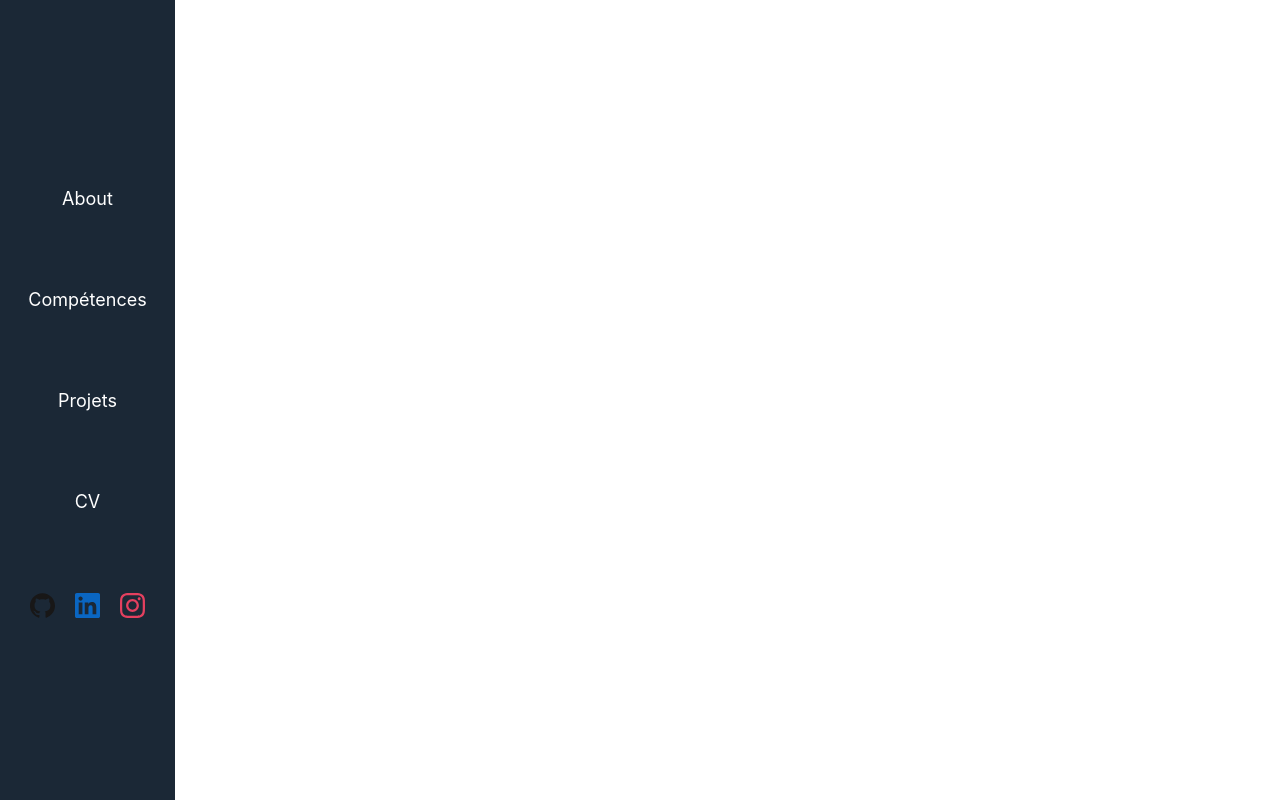
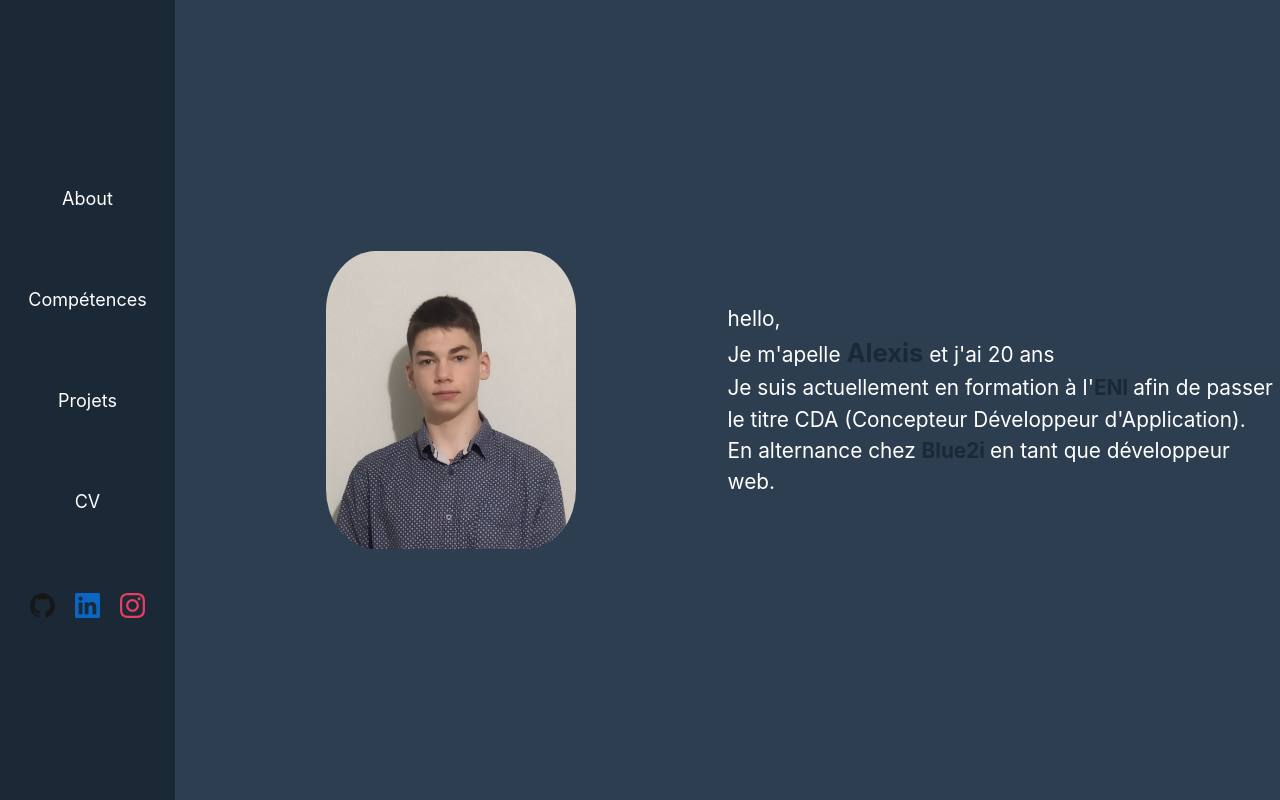
Before and after one commit to NorlaXx/portfolio, a React (Create React App) app: page / in a window 1280 px wide. Built offline with nearby package versions, Linux system fonts and the light colour scheme.

Commit message:
✨Ajout de la partie "About"

```diff
--- /dev/null
+++ b/src/assets/styles/about.scss
@@ -0,0 +1,50 @@
+.portfolio-about {
+    height: 100vh;
+    display: flex;
+    align-items: center;
+    box-sizing: border-box;
+    background: #2c3e50;
+    .profile-picture {
+        width: 50%;
+        display: flex;
+        justify-content: center;
+        img {
+            width: 250px;
+            height: auto;
+            border-radius: 20%;
+        }
+    }
+    .profile-presentation {
+        width: 50%;
+        height: 100vh;
+        display: flex;
+        flex-direction: column;
+        align-items: flex-start;
+        justify-content: center;
+
+        p {
+            color: white;
+            font-size: 1.3rem;
+            line-height: 1.5;
+            .first {
+                .name {
+                    font-size: 1.6rem;
+                    color: #1b2836;
+                    font-weight: bold;
+                }
+            }
+            .second {
+                .school {
+                    color: #1b2836;
+                    font-weight: bold;
+                }
+            }
+            .third {
+                .company {
+                    color: #1b2836;
+                    font-weight: bold;
+                }
+            }
+        }
+    }
+}
--- /dev/null
+++ b/src/assets/styles/app.scss
@@ -0,0 +1,5 @@
+.App {
+    .App-main {
+        padding-left: 175px;
+    }
+}
--- /dev/null
+++ b/src/components/About.js
@@ -0,0 +1,35 @@
+import "../assets/styles/about.scss";
+
+import presentation from "../assets/images/presentation.jpg";
+
+export default function About() {
+    return (
+        <div className="portfolio-about">
+            <div className="profile-picture">
+                <img src={presentation} alt="profile" />
+            </div>
+            <div className="profile-presentation">
+                <p>
+                    <span className="first">
+                        hello, <br />
+                        Je m'apelle <span className="name">Alexis</span> et j'ai
+                        20 ans
+                    </span>{" "}
+                    <br />
+                    <span className="second">
+                        Je suis actuellement en formation à l'
+                        <span className="school">ENI </span>
+                        afin de passer le titre CDA (Concepteur Développeur
+                        d'Application).
+                    </span>{" "}
+                    <br />
+                    <span className="third">
+                        En alternance chez{" "}
+                        <span className="company">Blue2i </span>
+                        en tant que développeur web. <br />
+                    </span>
+                </p>
+            </div>
+        </div>
+    );
+}
--- a/src/components/App.js
+++ b/src/components/App.js
@@ -1,4 +1,7 @@
+import "../assets/styles/app.scss";
+
 import Navigation from "./Navigation";
+import About from "./About";
 
 export default function App() {
     return (
@@ -6,6 +9,9 @@ export default function App() {
             <header className="App-header">
                 <Navigation />
             </header>
+            <main className="App-main">
+                <About />
+            </main>
         </div>
     );
 }
```
Also changed, not shown: src/assets/images/presentation.jpg (added).
